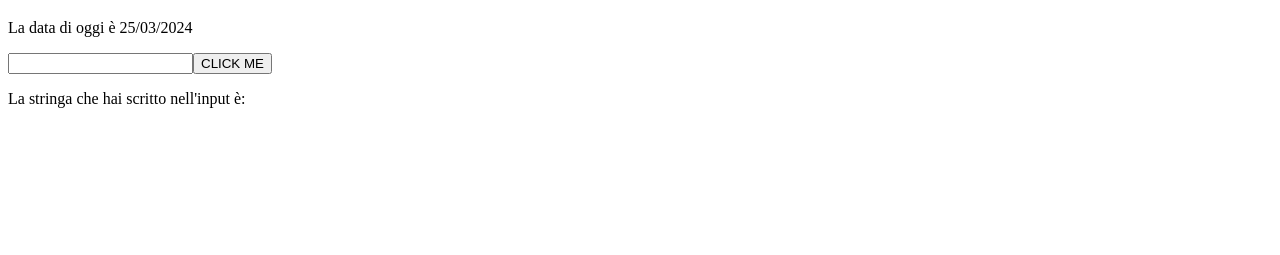
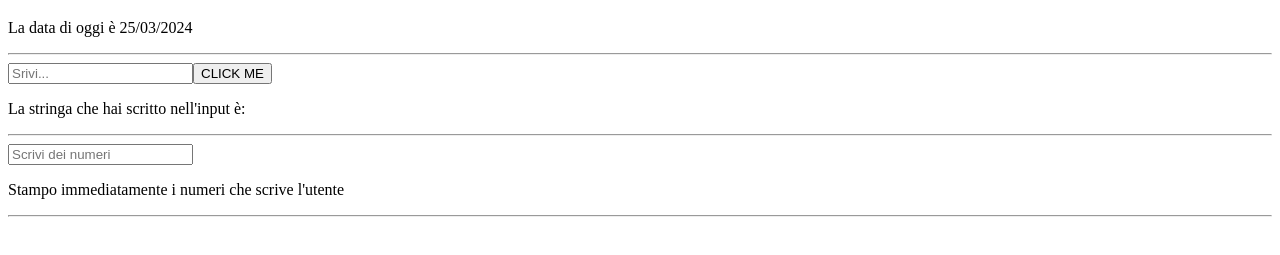
Before and after one commit to rachelpatrocinio/vue-hello, a plain HTML site: page index.html in a window 1280 px wide. Shown: the part 61-316 px from the top of the page. Drawn offline with nearby package versions, Linux system fonts and the light colour scheme.

Commit message:
Added: printed value of input type number immediately on screen

```diff
--- a/index.html
+++ b/index.html
@@ -12,10 +12,19 @@
         <h1>{{ titolo }}</h1>
         <p> La data di oggi è {{ data }}</p>
 
-        <input type="text" v-model="inputValue">
+        <hr>
+
+        <input type="text" v-model="inputValue" placeholder="Srivi...">
         <button @click="printValue">CLICK ME</button>
 
         <p>La stringa che hai scritto nell'input è: <strong>{{ printedValue }}</strong></p>
+
+        <hr>
+
+        <input type="number" placeholder="Scrivi dei numeri" v-model="inputNumberValue">
+        <p>Stampo immediatamente i numeri che scrive l'utente <strong>{{ inputNumberValue }}</strong></p>
+
+        <hr>
     </div>
 
     <script src="./js/app.js"></script>
--- a/js/app.js
+++ b/js/app.js
@@ -7,7 +7,8 @@ createApp({
             data: '25/03/2024',
             //inputValue: 'ciao', // qui ho inserito il value nell'input
             inputValue: '',
-            printedValue: ''
+            printedValue: '',
+            inputNumberValue: ''
         }
     },
     methods: {
```
